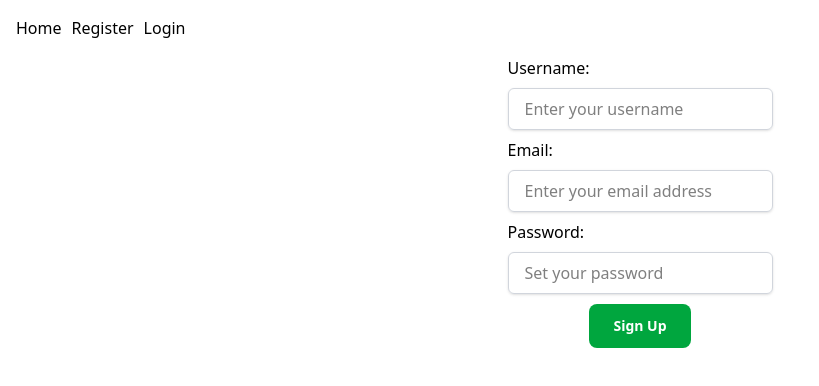
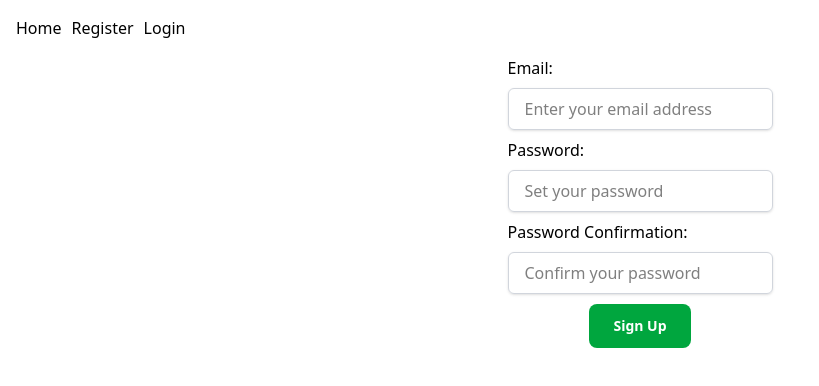
Before and after one commit to rootaccess2023/digib-fe, a React (Vite) app: page /signup in a window 1280 px wide. Shown: the top 386 px of the page, without its empty margins (0-819 px from the left). Built offline with nearby package versions, Linux system fonts and the light colour scheme.

Commit message:
feat: removed username, added password_confirmation to match the data format expected by the backend

```diff
--- a/src/features/SignupForm.tsx
+++ b/src/features/SignupForm.tsx
@@ -3,9 +3,10 @@ import { useState } from "react";
 function SignupForm() {
 
     const [formData, setFormData] = useState({
-        username: "",
+        // username: "",
         email: "",
         password: "",
+        password_confirmation: "",
     });
 
     const handleChange = (e: React.ChangeEvent<HTMLInputElement>) => {
@@ -21,9 +22,10 @@ function SignupForm() {
         e.preventDefault();
         //enter logic for submitting to API endpoint
         setFormData({
-            username: "",
+            // username: "",
             email: "",
             password: "",
+            password_confirmation: "",
         });
         console.log("Successfully submitted.")
         console.log(formData);
@@ -35,7 +37,7 @@ function SignupForm() {
         <section className="container mx-auto">
             <form onSubmit={handleSubmit} className="flex flex-col items-center gap-2.5">
                 <div className="flex flex-col gap-2">
-                    <label>Username:</label>
+                    {/* <label>Username:</label>
                     <input type="text"
                            name="username"
                            value={formData.username}
@@ -43,7 +45,7 @@ function SignupForm() {
                            required
                            placeholder="Enter your username"
                            className="w-full px-4 py-2 border border-gray-300 rounded-md shadow-sm focus:outline-none focus:ring-2 focus:ring-green-500 focus:border-green-500 transition-colors duration-200"
-                            />
+                            /> */}
                     <label>Email:</label>
                     <input type="email"
                            name="email"
@@ -62,6 +64,15 @@ function SignupForm() {
                            placeholder="Set your password"
                            className="w-full px-4 py-2 border border-gray-300 rounded-md shadow-sm focus:outline-none focus:ring-2 focus:ring-green-500 focus:border-green-500 transition-colors duration-200"
                             />
+                            <label> Password Confirmation:</label>
+                    <input type="password"
+                           name="password_confirmation"
+                           value={formData.password_confirmation}
+                           onChange={handleChange}
+                           required
+                           placeholder="Confirm your password"
+                           className="w-full px-4 py-2 border border-gray-300 rounded-md shadow-sm focus:outline-none focus:ring-2 focus:ring-green-500 focus:border-green-500 transition-colors duration-200"
+                            />
                 </div>
                 <button type="submit" className="bg-green-600 hover:bg-green-700 focus:ring-4 focus:ring-green-300 text-white font-semibold rounded-lg text-sm px-6 py-3 transition-colors duration-200 focus:outline-none">Sign Up</button>
             </form>
```
